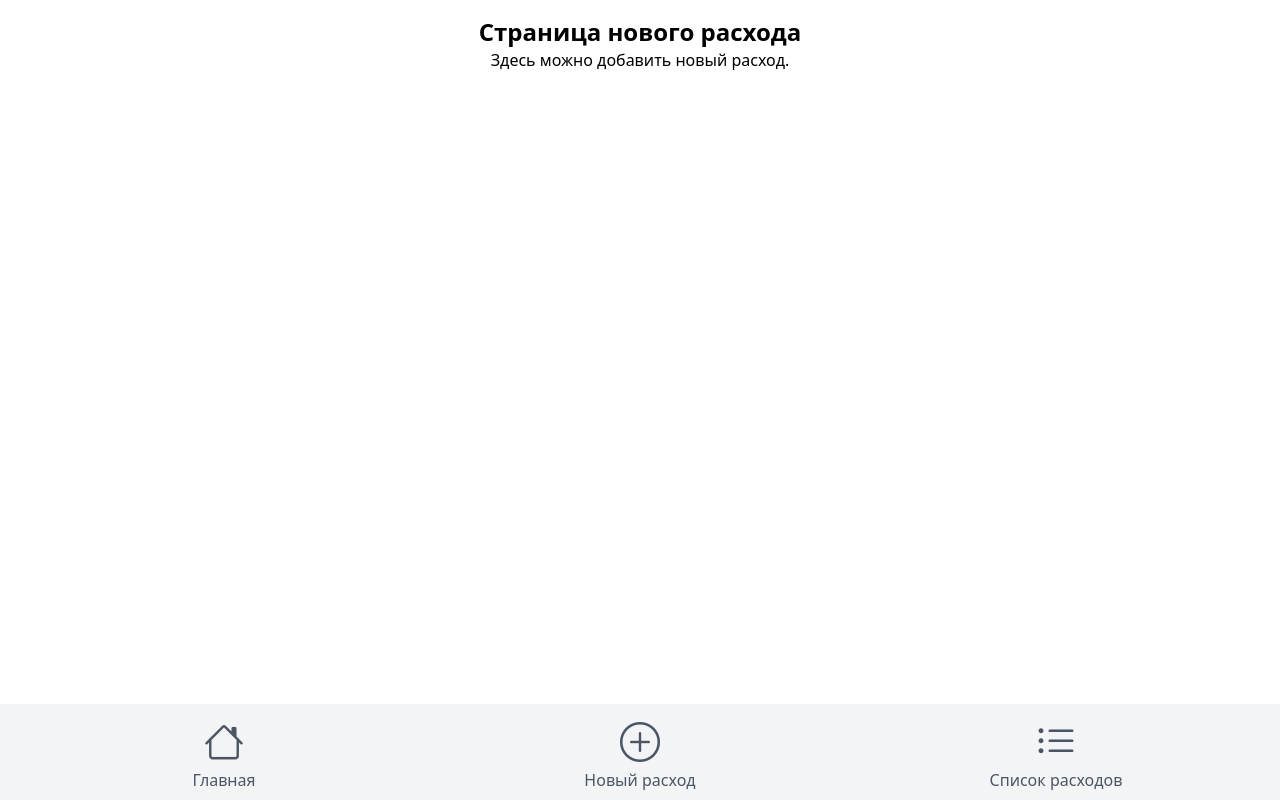
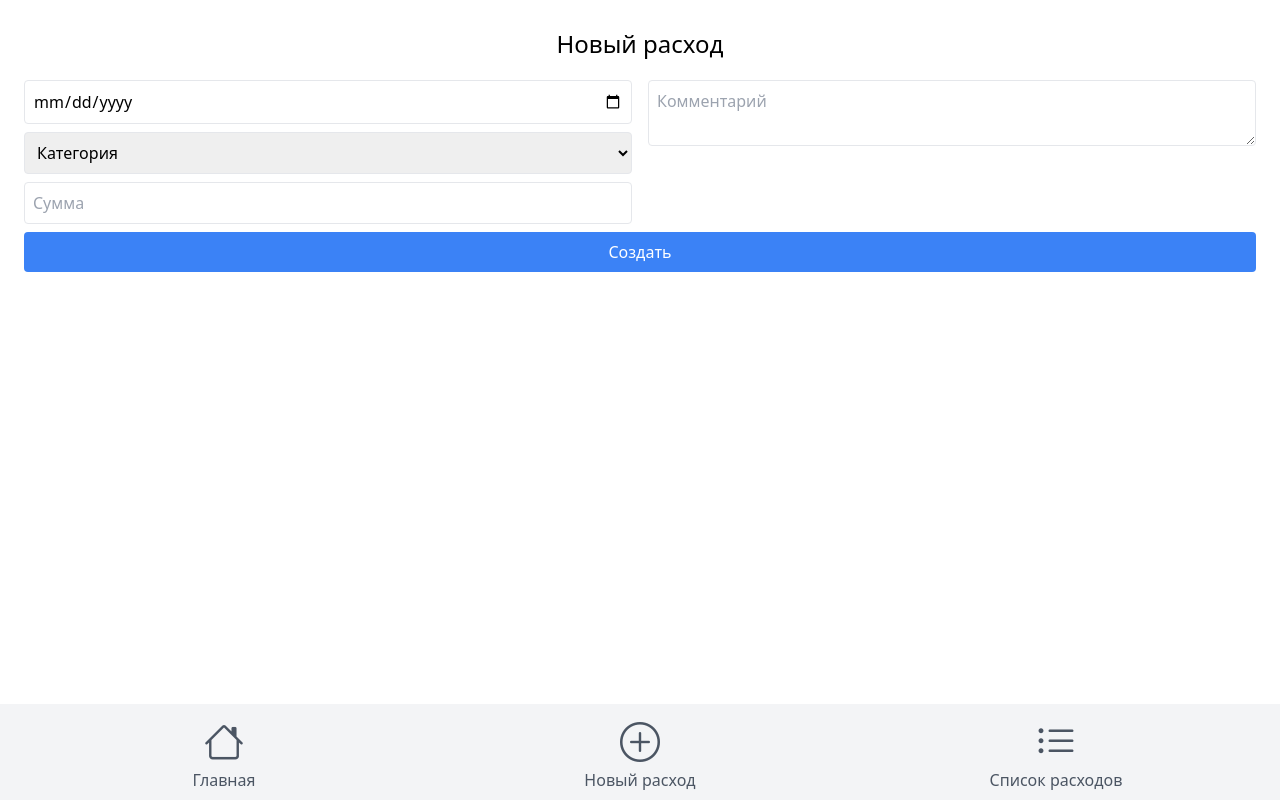
Before and after one commit to StepanLikinov/expensum, a React app: page / in a window 1280 px wide. Both pictures are taken after a click on the link "Новый расход". Built offline with nearby package versions, Linux system fonts and the light colour scheme.

Commit message:
redux init

```diff
--- a/src/App.jsx
+++ b/src/App.jsx
@@ -1,25 +1,23 @@
 import React, { useState } from 'react';
+import { useDispatch, useSelector } from 'react-redux';
+import { setPage } from './features/pageSlice';
 import navConfig from './configs/navConfig';
 import Nav from './components/Nav';
 
 const App = () => {
-    const [currentPage, setCurrentPage] = useState('main');  // Хранение текущей страницы
-
-    // Функция для изменения активной страницы
-    const displayPage = (page) => {
-        setCurrentPage(page);
-    };
+    const dispatch = useDispatch();
+    const currentPage = useSelector((state) => state.page.currentPage);
 
     return (
         <div>
+            <div className="p-4">
+                {navConfig.pages[currentPage]}
+            </div>
             <Nav
-                navLinks={navConfig.navLinks}  // Передаем ссылки для навигации
-                displayPage={displayPage}  // Функция для изменения активной страницы
-                config={navConfig}  // Передаем весь конфиг в Nav
+                navLinks={navConfig.navLinks}
+                displayPage={(page) => dispatch(setPage(page))}
+                config={navConfig}
             />
-            <div className="p-4">
-                {navConfig.pages[currentPage]} {/* Отображаем компонент текущей страницы */}
-            </div>
         </div>
     );
 };
--- a/src/app/store.js
+++ b/src/app/store.js
@@ -0,0 +1,10 @@
+import { configureStore } from '@reduxjs/toolkit';
+import pageReducer from '../features/pageSlice';
+
+export const store = configureStore({
+    reducer: {
+        page: pageReducer,
+    },
+});
+
+export default store;
--- a/src/components/ExpensesListPage.jsx
+++ b/src/components/ExpensesListPage.jsx
@@ -2,9 +2,14 @@ import React from 'react';
 
 const ExpensesListPage = () => {
     return (
-        <div className="text-center">
-            <h2 className="text-2xl font-semibold">Список расходов</h2>
-            <p>Здесь будет отображаться список расходов.</p>
+        <div className="max-w-[1320px] mx-auto" id="list">
+            <input
+                className="block mx-auto my-2 p-2 text-center border border-gray-300 rounded"
+                type="month"
+                id="calendar"
+            />
+            <div className="text-2xl text-center">Список расходов</div>
+            <div id="expenses-container"></div>
         </div>
     );
 };
--- a/src/components/MainPage.jsx
+++ b/src/components/MainPage.jsx
@@ -2,9 +2,15 @@ import React from 'react';
 
 const MainPage = () => {
     return (
-        <div className="text-center">
-            <h2 className="text-2xl font-semibold">Главная страница</h2>
-            <p>Добро пожаловать на главную страницу!</p>
+        <div id="main">
+            <div className="w-full mb-2 bg-gray-100 pb-1">
+                <div className="text-center">
+                    <div className="pt-1 text-md text-gray-500">Итого расходов</div>
+                    <div className="text-2xl" id="total-expenses"></div>
+                </div>
+                <div className="text-3xl text-center" id="current-month"></div>
+            </div>
+            <div className="max-w-[1320px] mx-auto flex flex-wrap justify-evenly items-start" id="categories-container"></div>
         </div>
     );
 };
--- a/src/components/Nav.jsx
+++ b/src/components/Nav.jsx
@@ -1,13 +1,9 @@
 import React, { useState } from 'react';
 import navConfig from '../configs/navConfig';
+import { useSelector } from 'react-redux';
 
 const Nav = ({ navLinks, displayPage, config }) => {
-    const [activeLink, setActiveLink] = useState(navLinks[0]);
-
-    const handleLinkClick = (link) => {
-        setActiveLink(link);
-        displayPage(link);
-    };
+    const activeLink = useSelector((state) => state.page.currentPage);
 
     return (
         <nav className="fixed bottom-0 left-0 right-0 bg-gray-100 py-2">
@@ -19,9 +15,9 @@ const Nav = ({ navLinks, displayPage, config }) => {
                             href="#"
                             onClick={(event) => {
                                 event.preventDefault();
-                                handleLinkClick(link);
+                                displayPage(link);
                             }}
-                            className={`flex flex-col items-center w-1/4 rounded-full text-gray-600 hover:bg-gray-200 transition-colors duration-200 ${activeLink === link ? 'text-blue-600' : ''}`}
+                            className={`flex flex-col items-center w-1/4 rounded-full text-gray-600 hover:bg-gray-200 transition-colors duration-200 ${activeLink === link ? 'text-blue-500' : ''}`}
                         >
                             <i className={`bi ${config[link].iconClass} text-[2.5rem] -mb-1`}></i>
                             <span className="text-center md:hidden">{config[link].shortLabel}</span>
--- a/src/components/NewExpensePage.jsx
+++ b/src/components/NewExpensePage.jsx
@@ -2,9 +2,46 @@ import React from 'react';
 
 const NewExpensePage = () => {
     return (
-        <div className="text-center">
-            <h2 className="text-2xl font-semibold">Страница нового расхода</h2>
-            <p>Здесь можно добавить новый расход.</p>
+        <div className="max-w-[1320px] mx-auto px-2" id="new">
+            <form id="expense-form">
+                <div className="text-2xl p-3 mb-2 text-center">Новый расход</div>
+                <div className="flex flex-wrap -mx-2">
+                    <div className="w-full px-2 md:w-1/2">
+                        <input
+                            className="w-full p-2 mb-2 border rounded"
+                            type="date"
+                            id="day"
+                        />
+                        <select
+                            className="w-full p-2 mb-2 border rounded"
+                            id="category-select"
+                        >
+                            <option>Категория</option>
+                        </select>
+                        <input
+                            className="w-full p-2 mb-2 border rounded"
+                            id="sum"
+                            type="number"
+                            placeholder="Сумма"
+                        />
+                    </div>
+                    <div className="w-full px-2 md:w-1/2">
+                        <textarea
+                            className="w-full p-2 mb-2 border rounded"
+                            id="comment"
+                            placeholder="Комментарий"
+                        />
+                    </div>
+                </div>
+                <div>
+                    <button
+                        className="w-full p-2 bg-blue-500 text-white rounded hover:bg-blue-600"
+                        type="submit"
+                    >
+                        Создать
+                    </button>
+                </div>
+            </form>
         </div>
     );
 };
--- /dev/null
+++ b/src/features/pageSlice.js
@@ -0,0 +1,18 @@
+import { createSlice } from '@reduxjs/toolkit';
+
+const initialState = {
+    currentPage: 'main',
+};
+
+const pageSlice = createSlice({
+    name: 'page',
+    initialState,
+    reducers: {
+        setPage: (state, action) => {
+            state.currentPage = action.payload;
+        },
+    },
+});
+
+export const { setPage } = pageSlice.actions;
+export default pageSlice.reducer;
--- a/src/index.js
+++ b/src/index.js
@@ -10,7 +10,7 @@ import store from './app/store';
 const container = document.getElementById('root');
 const root = ReactDOM.createRoot(container);
 root.render(
-    // <Provider store={store}>
+    <Provider store={store}>
         <App />
-    // </Provider>
+    </Provider>
 );
```
